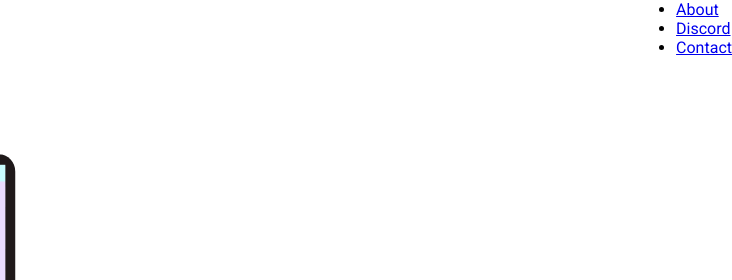
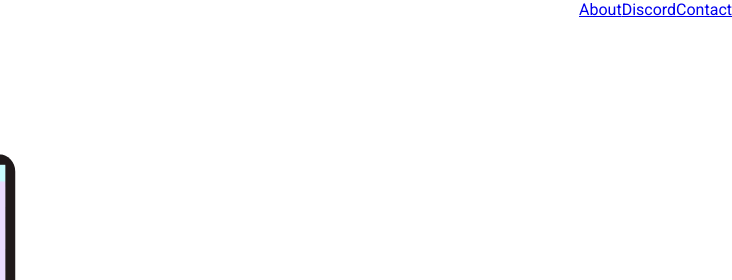
Before and after one commit to WilliamGiammona/html-project, a plain HTML site: page index.html in a window 1280 px wide. Shown: the top 280 px of the page, 548-1280 px from the left. Drawn offline with Linux system fonts and the light colour scheme.

Commit message:
changed .nav__link class

```diff
--- a/index.html
+++ b/index.html
@@ -10,7 +10,7 @@
     <section>
       <nav>
         <img src="./assets/FES.svg" class="logo" alt="logo" />
-        <ul class="nav__links">
+        <ul class="nav__link">
           <li><a href="#about">About</a></li>
           <li><a href="#discord">Discord</a></li>
           <li><a href="#contact">Contact</a></li>
--- a/style.css
+++ b/style.css
@@ -17,5 +17,10 @@ nav {
   width: 300px;
 }
 
-.nav__links {
+.nav__link {
+  display: flex;
 }
+
+li {
+  list-style-type: none;
+}
```
